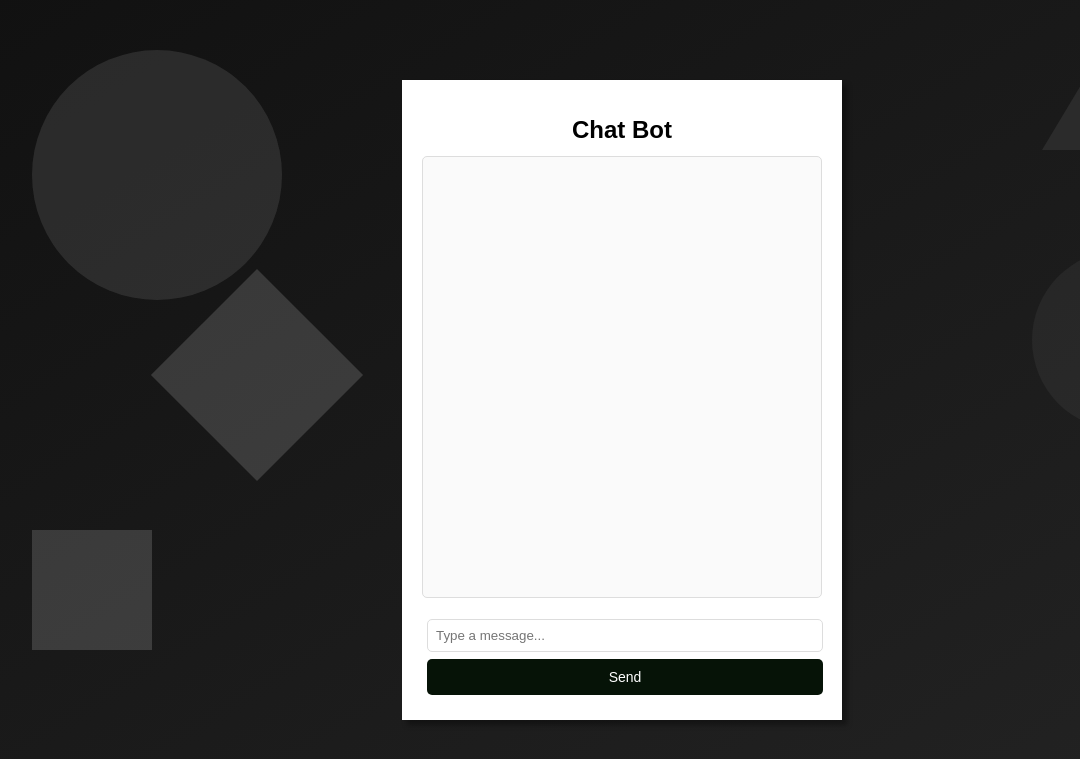
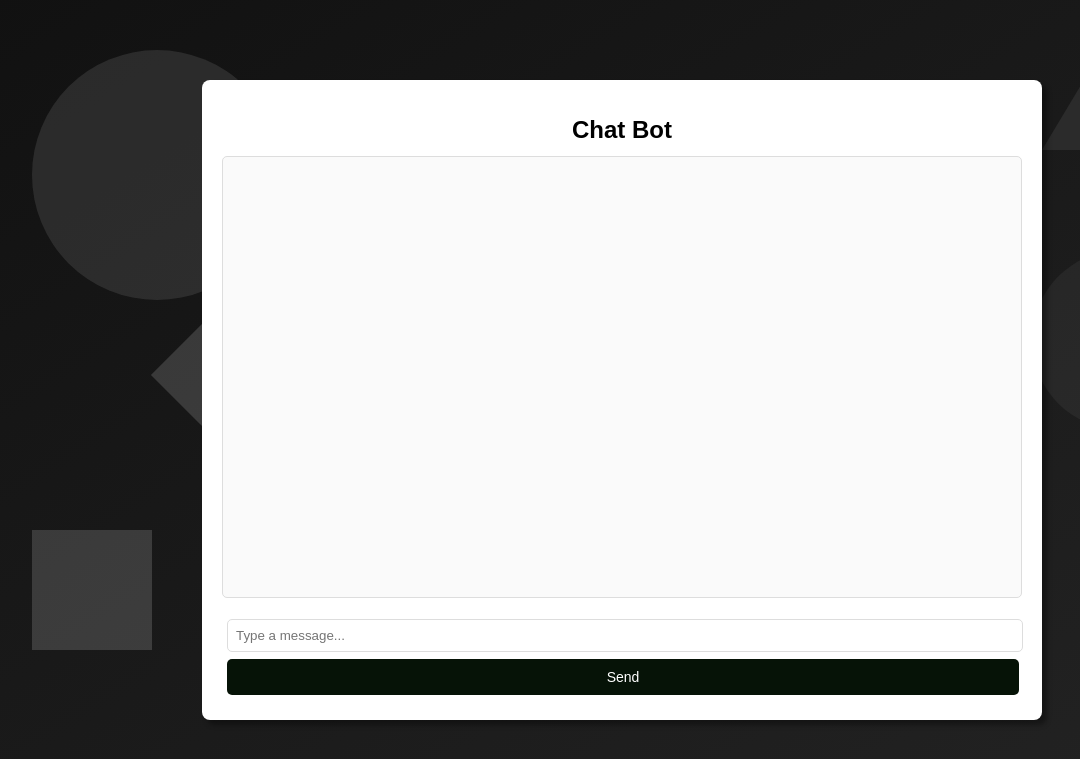
Before and after one commit to ashleyalmeida07/Chat-bot-, a Flask app: page / in a window 1280 px wide. Shown: the top 759 px of the page, without its empty margins (18-1098 px from the left). Run offline with Flask 3, Linux system fonts and the light colour scheme.

Commit message:
Update style.css

```diff
--- a/chat bot/static/style.css
+++ b/chat bot/static/style.css
@@ -88,7 +88,7 @@ background-size: 100% 100%;
         position: relative;
       }
       button {
-  width: 100%;
+        width: 778px;
         padding: 12px;
         font-size: 14px;
         margin-top: 10px;
@@ -111,7 +111,7 @@ button:hover {
       }
 
       #chat-container {
-  width: 400px;
+        width: 800px;
         height: 600px;
         padding: 20px;
         background: white;
@@ -119,11 +119,12 @@ button:hover {
         display: flex;
         flex-direction: column;
         justify-content: space-between;
+        border-radius: 8px;
       }
 
       #chat-window {
         height: 420px;
-  width: 378px;
+        width: 778px;
         overflow-y: auto;
         margin-bottom: 10px;
         border-radius: 5px;
@@ -141,12 +142,13 @@ button:hover {
       .user-message {
         color: #fff;
         background-color: #061307;
-  padding: 10px;
+        padding: 12px;
         border-radius: 8px;
         align-self: flex-end; /* Align messages to the right */
         text-align: right;
         word-wrap: break-word;
         box-shadow: 1px 1px 4px rgba(0, 0, 0, 0.1);
+        width: fit-content;
     }
 
       .bot-message {
@@ -158,10 +160,12 @@ button:hover {
         text-align: left;
         word-wrap: break-word;
         box-shadow: 1px 1px 4px rgba(0, 0, 0, 0.1);
+        width: fit-content;
+
       }
 
       #user-input {
-  width:378px;
+        width:778px;
         padding: 8px;
         margin: 8px 5px 0;
         border: 1px solid #ddd;
@@ -169,7 +173,7 @@ button:hover {
       }
 
       button {
-  width:  396px;
+        width:  792px;
         padding: 10px;
         margin: 5px;
         background-color: #061307;
@@ -392,6 +396,5 @@ button:hover {
         width: 0px;
         height: 0px;
         top:200px;
-
       }
       }
```
Lines whose indentation alone changed are shown as unchanged.
